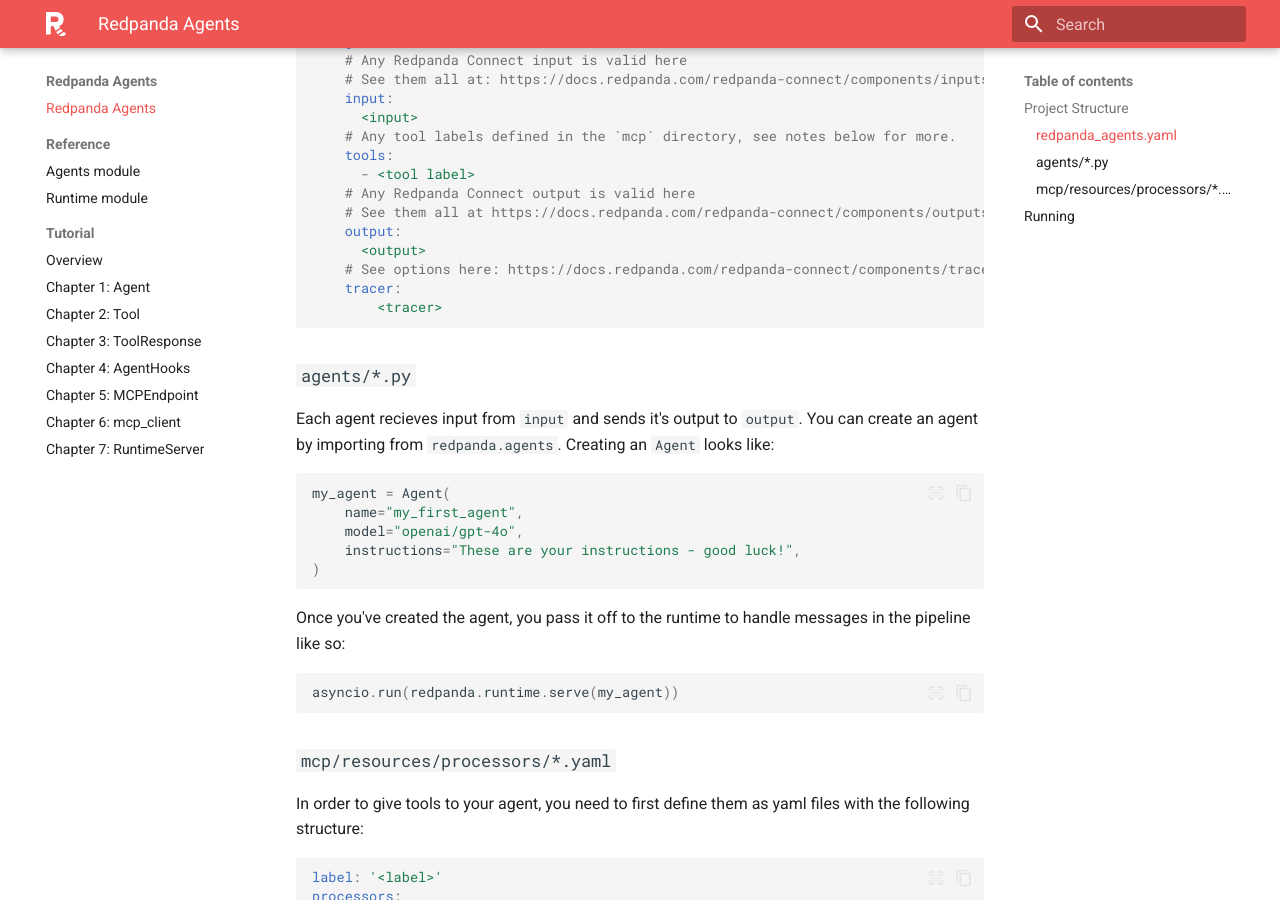
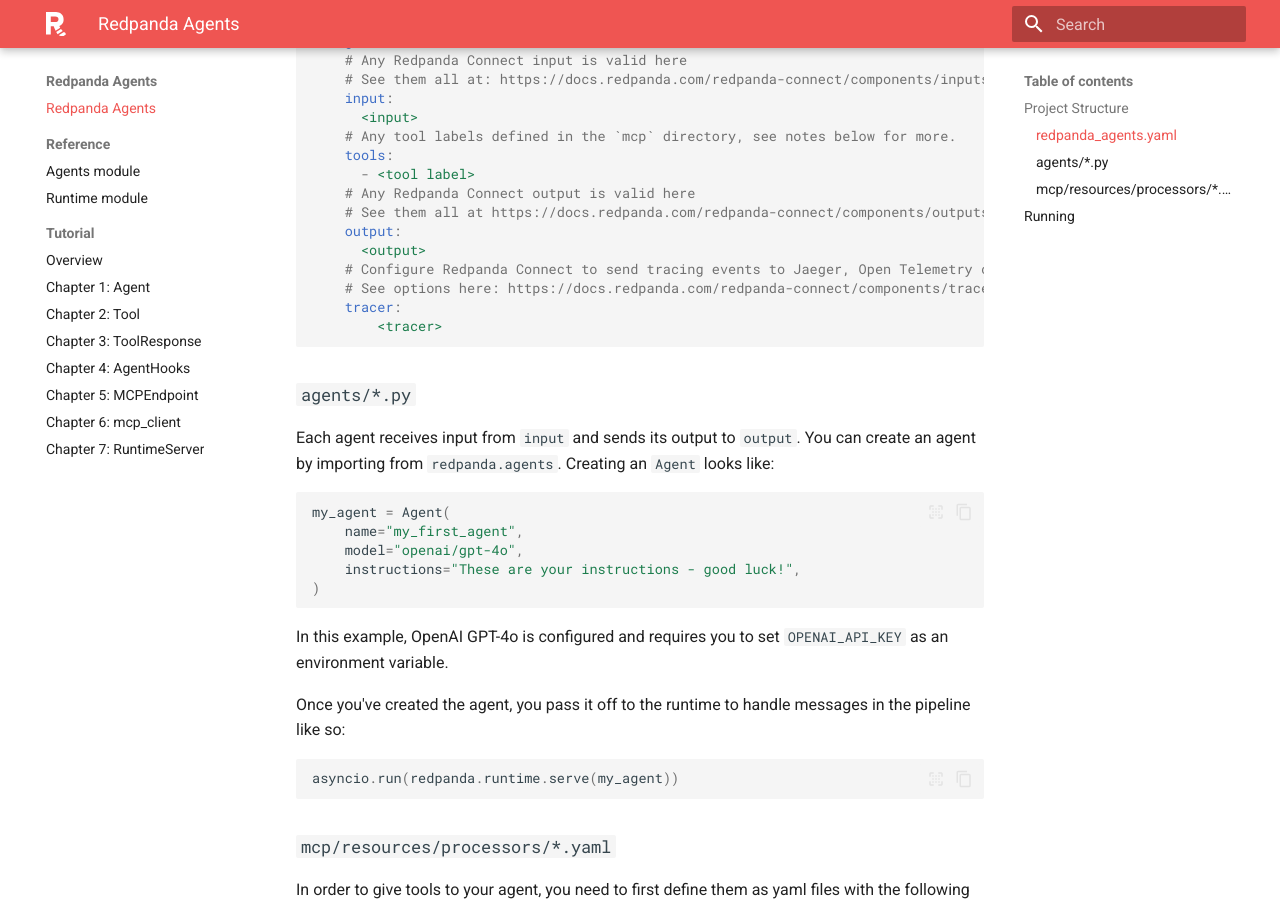
Before and after one commit to redpanda-data/agent, an MkDocs documentation site: the page built from docs/index.md, in a window 1280 px wide and 900 px high, scrolled down 822 px. Built offline with MkDocs 1.6.1 and Material for MkDocs 9.7.7, drawn with Linux system fonts in a browser that asks for light colours.

````diff
--- a/docs/index.md
+++ b/docs/index.md
@@ -45,14 +45,15 @@ agents:
     # See them all at https://docs.redpanda.com/redpanda-connect/components/outputs/about/
     output:
       <output>
-    # See options here: https://docs.redpanda.com/redpanda-connect/components/tracer/about/
+    # Configure Redpanda Connect to send tracing events to Jaeger, Open Telemetry collector and more.
+    # See options here: https://docs.redpanda.com/redpanda-connect/components/tracers/about/
     tracer:
         <tracer>
 ```
 
 ### `agents/*.py`
 
-Each agent recieves input from `input` and sends it's output to `output`. You can create an agent
+Each agent receives input from `input` and sends its output to `output`. You can create an agent
 by importing from `redpanda.agents`. Creating an `Agent` looks like:
 
 ```python
@@ -62,6 +63,8 @@ my_agent = Agent(
     instructions="These are your instructions - good luck!",
 )
 ```
+
+In this example, OpenAI GPT-4o is configured and requires you to set `OPENAI_API_KEY` as an environment variable.
 
 Once you've created the agent, you pass it off to the runtime to handle messages in the pipeline like so:
 
````
Also changed, not shown: docs/tutorial/01_agent_.md (+6 -2 lines), docs/tutorial/02_tool_.md (+6 -2 lines), docs/tutorial/03_toolresponse_.md (+6 -2 lines), docs/tutorial/04_agenthooks_.md (+6 -2 lines), docs/tutorial/05_mcpendpoint_.md (+1 -1 lines).
